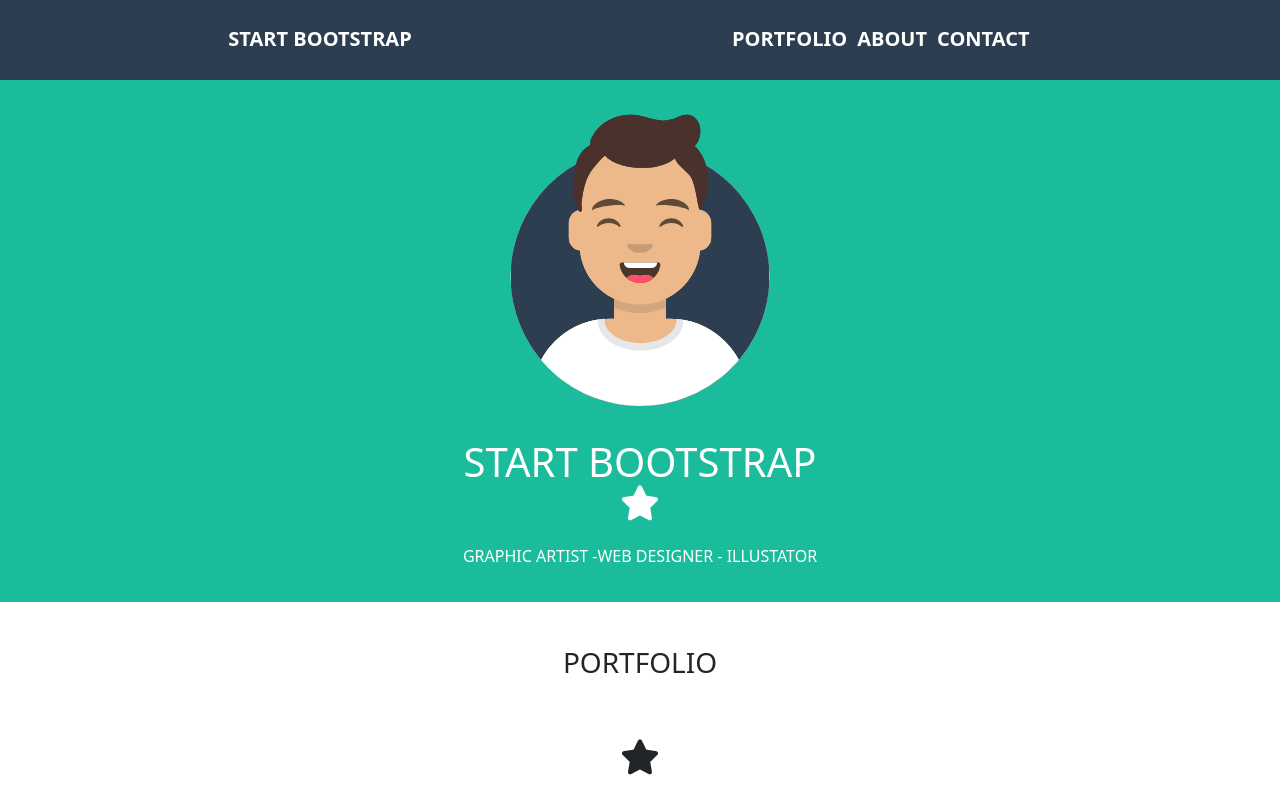
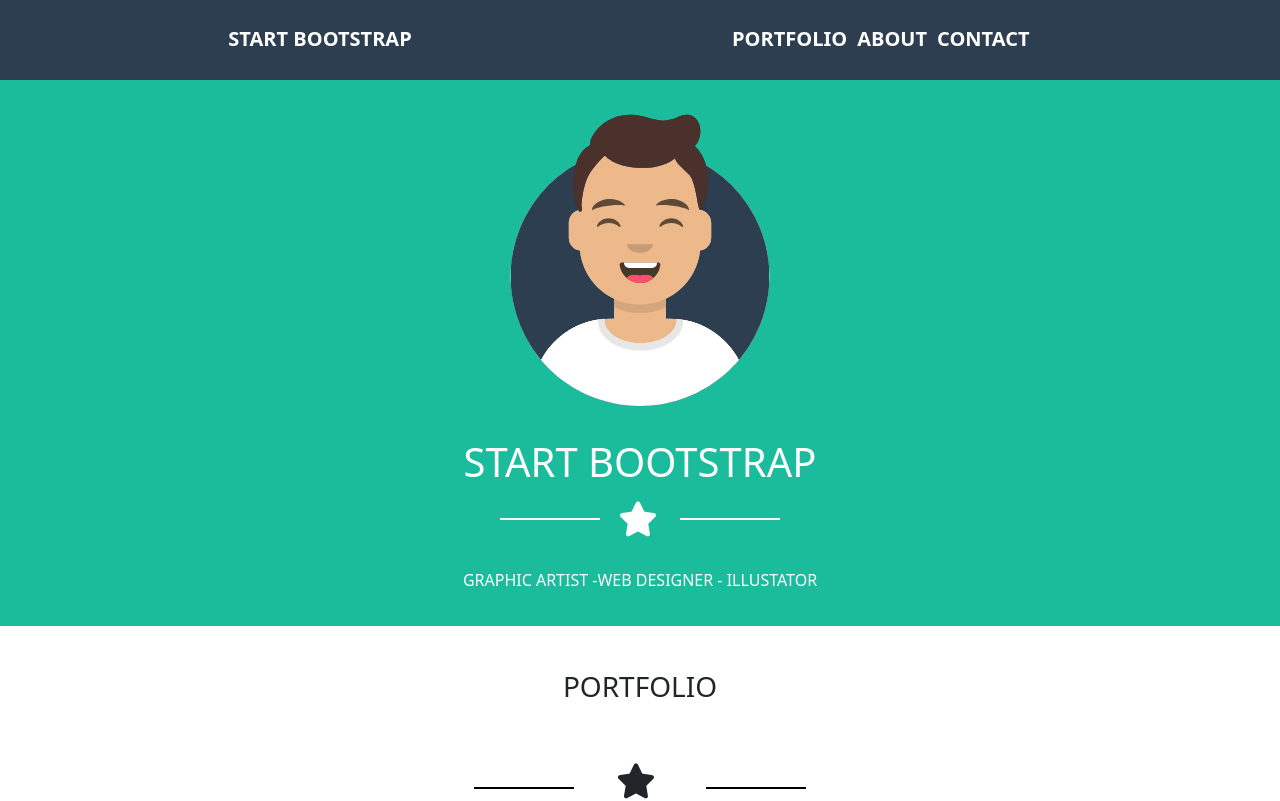
Before and after one commit to GianmariaFatta/html-css-bootstrap-freelancer, a plain HTML site: page index.html in a window 1280 px wide. Shown: the top 801 px of the page. Drawn offline with nearby package versions, Linux system fonts and the light colour scheme.

Commit message:
fixed after lesson comit

```diff
--- a/css/style.css
+++ b/css/style.css
@@ -38,12 +38,38 @@ img{
 
 .fa-solid.fa-star.fa-xl{
     font-size: 35px;
+    transform: translate(-2px);
 }
 
 h3{
     padding: 20px 0;
 }
 
+
+
+.star-divider{
+    display: flex;
+    align-items: center;
+    justify-content: center;
+}
+
+.star-divider::after, .star-divider::before{
+    content: " ";
+    display: inline-block  ;
+    height: 2px;
+    margin: 0 20px;
+    width: 100px;
+    background-color: #fff;
+}
+
+.star-divider-black::after, .star-divider-black::before{
+    content: " ";
+    display: inline-block  ;
+    height: 2px;
+    margin: 0 20px;
+    width: 100px;
+    background-color: #000;
+}
 /* HEADER */
 
 
@@ -115,8 +141,8 @@ footer .footer-bottom{
 }
 
 .cs-icon{
-    width: 45px;
-    height: 48px;
+    width: 50px;
+    height: 50px;
     border:1px solid #fff;
     border-radius: 50%;
     line-height: 50px;
--- a/index.html
+++ b/index.html
@@ -38,10 +38,10 @@
                 </div>
                 <div class="col-12 text-center p-2 fs-6 "><h1>START BOOTSTRAP</h1>
                     <div class="d-flex">
-                    <div class="col-12"><i class="fa-solid fa-star fa-xl"></i>
+                    <div class="star-divider col-12 mt-4"><i class=" fa-solid fa-star fa-xl"></i>
                 </div>
                 </div>
-                <div class="col-12"><p> GRAPHIC ARTIST -WEB DESIGNER - ILLUSTATOR </p></div>
+                <div class="col-12"><p class="mt-5"> GRAPHIC ARTIST -WEB DESIGNER - ILLUSTATOR </p></div>
             </div>
         </div>
         </div>
@@ -51,7 +51,7 @@
         <div class="container">
             <div class="row">
             <div class="col-12 p-4 text-center"><h3>PORTFOLIO </h3></div>
-            <div class="col-12 text-center"><i class="fa-solid fa-star fa-xl p-4  "></i>
+            <div class="star-divider-black  col-12 text-center"><i class="fa-solid fa-star fa-xl p-4  "></i>
         </div>
         <div class="row">
             <div class="col-12 p-4 col-md-6 col-lg-4"><img src="img/cabin.png" alt=""></div>
@@ -69,7 +69,7 @@
         <div class="container">
             <div class="row justify-content-center">
                 <div class="col text-center"><h3>ABOUT</h3></div>
-                <div class="col-12 text-center fs-5"><i class="fa-solid fa-star fa-xl"></i>
+                <div class="star-divider star-divider col-12 text-center fs-5"><i class="fa-solid fa-star fa-xl"></i>
             </div>
             <div class="row justify-content-center">
                 <div class="col-10 col-md-5 p-4">
@@ -96,7 +96,7 @@
         <div class="container">
             <div class="row">
                 <div class="col text-center"><h3>Contact me</h3></div>
-                <div class="col-12 text-center"><i class="fa-solid fa-star fa-xl"></i>
+                <div class="star-divider-black col-12 text-center"><i class="fa-solid fa-star fa-xl"></i>
             </div>
             <div class="row justify-content-center">
                 <div class="col-10">
```
